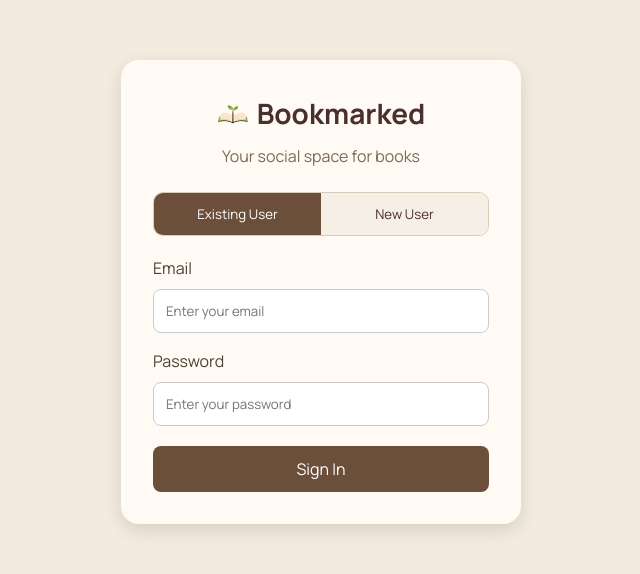
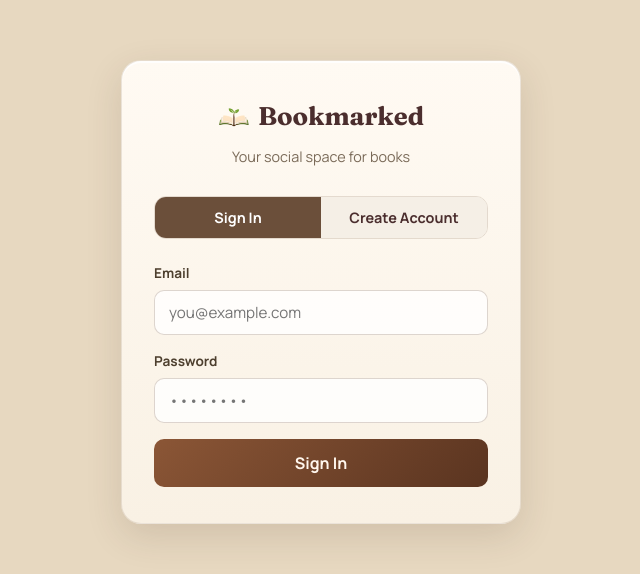
Before and after one commit to cmchen22/Bookmarked-, a React (Vite) app in the folder frontend/: page /signin in a window 1280 px wide. Shown: the part 108-682 px from the top of the page, without its empty margins (319-959 px from the left). Built offline with nearby package versions, Linux system fonts and the light colour scheme.

Commit message:
QOL polish: inline auth feedback, skeleton loaders, hover transitions, 404 page, CTA cleanup

```diff
--- a/frontend/src/pages/DashboardPage.tsx
+++ b/frontend/src/pages/DashboardPage.tsx
@@ -84,7 +84,7 @@ const readingItems: ReadingItem[] = [
   {
     id: 'moby-dick',
     title: 'Moby Dick',
-    author: 'Erin Morgenstern',
+    author: 'Herman Melville',
     progress: 59,
     progressLabel: '59% Complete',
     sessionTime: '8h 32m',
--- a/frontend/src/pages/LandingPage.tsx
+++ b/frontend/src/pages/LandingPage.tsx
@@ -57,11 +57,7 @@ export function LandingPage() {
               </Link>
 
               <Link className="secondary-cta" to="/discovery">
-                Find your next favorite book
-              </Link>
-
-              <Link className="tertiary-cta" to="/social">
-                Connect with readers from all over the world
+                Browse Books
               </Link>
             </div>
           </div>
--- /dev/null
+++ b/frontend/src/pages/SignInPage.css
@@ -0,0 +1,177 @@
+.signin-shell {
+  min-height: 100vh;
+  display: flex;
+  justify-content: center;
+  align-items: center;
+  background: var(--bg);
+  padding: 20px;
+}
+
+.signin-card {
+  width: 400px;
+  padding: 36px 32px;
+  border-radius: 20px;
+  background: linear-gradient(180deg, #fffaf3, #f9f1e4);
+  box-shadow:
+    0 2px 0 rgba(255, 255, 255, 0.85) inset,
+    0 12px 36px rgba(74, 53, 38, 0.14);
+  border: 1px solid rgba(112, 86, 62, 0.14);
+}
+
+.signin-brand {
+  text-align: center;
+  margin-bottom: 28px;
+}
+
+.signin-brand-link {
+  text-decoration: none;
+  color: #4b2e2e;
+  font-size: 1.6rem;
+  font-weight: 800;
+  display: inline-flex;
+  align-items: center;
+  justify-content: center;
+  gap: 8px;
+  font-family: var(--heading);
+}
+
+.signin-brand-link img {
+  width: 32px;
+  height: 32px;
+}
+
+.signin-tagline {
+  margin-top: 6px;
+  color: var(--muted);
+  font-size: 0.9rem;
+}
+
+.signin-logged-in {
+  text-align: center;
+}
+
+.signin-logged-in h2 {
+  color: #4b2e2e;
+  margin-bottom: 20px;
+  font-size: 1.2rem;
+}
+
+.signin-tab-row {
+  display: flex;
+  margin-bottom: 24px;
+  border-radius: 12px;
+  overflow: hidden;
+  border: 1px solid rgba(112, 86, 62, 0.18);
+}
+
+.signin-tab {
+  flex: 1;
+  padding: 11px;
+  border: none;
+  cursor: pointer;
+  font-size: 0.9rem;
+  font-weight: 700;
+  transition: background 0.18s ease, color 0.18s ease;
+}
+
+.signin-tab.active {
+  background: #6b4f3a;
+  color: #fff;
+}
+
+.signin-tab.inactive {
+  background: #f5efe6;
+  color: #4b2e2e;
+}
+
+.signin-tab.inactive:hover {
+  background: #eee3d5;
+}
+
+.signin-form {
+  display: flex;
+  flex-direction: column;
+  gap: 0;
+}
+
+.signin-label {
+  display: block;
+  font-size: 0.85rem;
+  font-weight: 700;
+  color: #4d3f2e;
+  margin-bottom: 6px;
+}
+
+.signin-input {
+  width: 100%;
+  padding: 11px 14px;
+  margin-bottom: 16px;
+  border-radius: 10px;
+  border: 1px solid rgba(112, 86, 62, 0.24);
+  background: rgba(255, 255, 255, 0.8);
+  font-size: 0.95rem;
+  outline: none;
+  transition: border-color 0.18s ease, box-shadow 0.18s ease;
+  box-sizing: border-box;
+}
+
+.signin-input:focus {
+  border-color: #9d673f;
+  box-shadow: 0 0 0 3px rgba(157, 103, 63, 0.12);
+}
+
+.signin-status {
+  border-radius: 10px;
+  padding: 10px 14px;
+  margin-bottom: 14px;
+  font-size: 0.88rem;
+  font-weight: 600;
+}
+
+.signin-status.success {
+  background: rgba(87, 143, 87, 0.12);
+  color: #3a6b3a;
+  border: 1px solid rgba(87, 143, 87, 0.24);
+}
+
+.signin-status.error {
+  background: rgba(180, 60, 60, 0.1);
+  color: #7a2a2a;
+  border: 1px solid rgba(180, 60, 60, 0.2);
+}
+
+.signin-submit {
+  width: 100%;
+  padding: 13px;
+  border: none;
+  border-radius: 10px;
+  background: linear-gradient(135deg, #8b5636, #5a3420);
+  color: #fff6ed;
+  font-size: 1rem;
+  font-weight: 700;
+  cursor: pointer;
+  transition: opacity 0.18s ease, transform 0.18s ease;
+}
+
+.signin-submit:hover {
+  opacity: 0.88;
+  transform: translateY(-1px);
+}
+
+.signin-signout-btn {
+  width: 100%;
+  padding: 13px;
+  border: none;
+  border-radius: 10px;
+  background: linear-gradient(135deg, #8b5636, #5a3420);
+  color: #fff6ed;
+  font-size: 1rem;
+  font-weight: 700;
+  cursor: pointer;
+  transition: opacity 0.18s ease, transform 0.18s ease;
+}
+
+.signin-signout-btn:hover {
+  opacity: 0.88;
+  transform: translateY(-1px);
+}
--- a/frontend/src/pages/SignInPage.tsx
+++ b/frontend/src/pages/SignInPage.tsx
@@ -1,11 +1,15 @@
 import { useState } from "react";
 import { Link } from "react-router-dom";
+import "./SignInPage.css";
+
+type StatusMsg = { type: "success" | "error"; text: string } | null;
 
 export default function SignInPage() {
   const [isNewUser, setIsNewUser] = useState(false);
   const [isLoggedIn, setIsLoggedIn] = useState(
-    localStorage.getItem("bookmarkedUser") ? true : false
+    !!localStorage.getItem("bookmarkedUser")
   );
+  const [status, setStatus] = useState<StatusMsg>(null);
 
   const [name, setName] = useState("");
   const [email, setEmail] = useState("");
@@ -18,12 +22,12 @@ export default function SignInPage() {
       const newUser = { name, email, password };
       localStorage.setItem("bookmarkedUser", JSON.stringify(newUser));
       setIsLoggedIn(true);
-      alert("Account created and signed in.");
+      setStatus({ type: "success", text: "Account created — welcome!" });
     } else {
       const savedUser = localStorage.getItem("bookmarkedUser");
 
       if (!savedUser) {
-        alert("No account found. Please sign up first.");
+        setStatus({ type: "error", text: "No account found. Please sign up first." });
         return;
       }
 
@@ -31,9 +35,9 @@ export default function SignInPage() {
 
       if (parsedUser.email === email && parsedUser.password === password) {
         setIsLoggedIn(true);
-        alert("Signed in successfully.");
+        setStatus({ type: "success", text: "Signed in successfully." });
       } else {
-        alert("Invalid email or password.");
+        setStatus({ type: "error", text: "Invalid email or password." });
       }
     }
 
@@ -44,188 +48,84 @@ export default function SignInPage() {
 
   const handleSignOut = () => {
     setIsLoggedIn(false);
-    alert("Signed out successfully.");
+    setStatus({ type: "success", text: "You have been signed out." });
   };
 
   return (
-    <div
-      style={{
-        minHeight: "100vh",
-        display: "flex",
-        justifyContent: "center",
-        alignItems: "center",
-        backgroundColor: "#f3ebdf",
-        padding: "20px",
-      }}
-    >
-      <div
-        style={{
-          width: "400px",
-          padding: "32px",
-          borderRadius: "18px",
-          backgroundColor: "#fffaf3",
-          boxShadow: "0 6px 18px rgba(0,0,0,0.12)",
-        }}
-      >
-        <div style={{ textAlign: "center", marginBottom: "24px" }}>
-          <Link
-            to="/"
-            style={{
-              textDecoration: "none",
-              color: "#4b2e2e",
-              fontSize: "28px",
-              fontWeight: "bold",
-              display: "flex",
-              alignItems: "center",
-              justifyContent: "center",
-              gap: "8px",
-            }}
-          >
-            <img
-              src="/Logo.png"
-              alt="logo"
-              style={{ width: "32px", height: "32px" }}
-            />
+    <div className="signin-shell">
+      <div className="signin-card">
+        <div className="signin-brand">
+          <Link to="/" className="signin-brand-link">
+            <img src="/Logo.png" alt="Bookmarked logo" />
             Bookmarked
           </Link>
-
-          <p style={{ marginTop: "8px", color: "#7a6a58" }}>
-            Your social space for books
-          </p>
+          <p className="signin-tagline">Your social space for books</p>
         </div>
 
+        {status && (
+          <p className={`signin-status ${status.type}`}>{status.text}</p>
+        )}
+
         {isLoggedIn ? (
-          <div style={{ textAlign: "center" }}>
-            <h2 style={{ color: "#4b2e2e", marginBottom: "16px" }}>
-              You are signed in
-            </h2>
-            <button
-              onClick={handleSignOut}
-              style={{
-                width: "100%",
-                padding: "12px",
-                border: "none",
-                borderRadius: "8px",
-                backgroundColor: "#6b4f3a",
-                color: "white",
-                fontSize: "16px",
-                cursor: "pointer",
-              }}
-            >
+          <div className="signin-logged-in">
+            <h2>You are signed in</h2>
+            <button className="signin-signout-btn" onClick={handleSignOut}>
               Sign Out
             </button>
           </div>
         ) : (
           <>
-            <div
-              style={{
-                display: "flex",
-                marginBottom: "20px",
-                borderRadius: "10px",
-                overflow: "hidden",
-                border: "1px solid #d8cbb8",
-              }}
-            >
+            <div className="signin-tab-row">
               <button
-                onClick={() => setIsNewUser(false)}
-                style={{
-                  flex: 1,
-                  padding: "12px",
-                  border: "none",
-                  backgroundColor: !isNewUser ? "#6b4f3a" : "#f5efe6",
-                  color: !isNewUser ? "white" : "#4b2e2e",
-                  cursor: "pointer",
-                }}
+                className={`signin-tab ${!isNewUser ? "active" : "inactive"}`}
+                onClick={() => { setIsNewUser(false); setStatus(null); }}
               >
-                Existing User
+                Sign In
               </button>
               <button
-                onClick={() => setIsNewUser(true)}
-                style={{
-                  flex: 1,
-                  padding: "12px",
-                  border: "none",
-                  backgroundColor: isNewUser ? "#6b4f3a" : "#f5efe6",
-                  color: isNewUser ? "white" : "#4b2e2e",
-                  cursor: "pointer",
-                }}
+                className={`signin-tab ${isNewUser ? "active" : "inactive"}`}
+                onClick={() => { setIsNewUser(true); setStatus(null); }}
               >
-                New User
+                Create Account
               </button>
             </div>
 
-            <form onSubmit={handleAuth}>
+            <form className="signin-form" onSubmit={handleAuth}>
               {isNewUser && (
                 <>
-                  <label style={{ display: "block", marginBottom: "8px" }}>
-                    Name
-                  </label>
+                  <label className="signin-label">Name</label>
                   <input
+                    className="signin-input"
                     type="text"
                     value={name}
                     onChange={(e) => setName(e.target.value)}
-                    placeholder="Enter your name"
-                    style={{
-                      width: "100%",
-                      padding: "12px",
-                      marginBottom: "16px",
-                      borderRadius: "8px",
-                      border: "1px solid #ccc",
-                    }}
+                    placeholder="Your name"
                     required
                   />
                 </>
               )}
 
-              <label style={{ display: "block", marginBottom: "8px" }}>
-                Email
-              </label>
+              <label className="signin-label">Email</label>
               <input
+                className="signin-input"
                 type="email"
                 value={email}
                 onChange={(e) => setEmail(e.target.value)}
-                placeholder="Enter your email"
-                style={{
-                  width: "100%",
-                  padding: "12px",
-                  marginBottom: "16px",
-                  borderRadius: "8px",
-                  border: "1px solid #ccc",
-                }}
+                placeholder="you@example.com"
                 required
               />
 
-              <label style={{ display: "block", marginBottom: "8px" }}>
-                Password
-              </label>
+              <label className="signin-label">Password</label>
               <input
+                className="signin-input"
                 type="password"
                 value={password}
                 onChange={(e) => setPassword(e.target.value)}
-                placeholder="Enter your password"
-                style={{
-                  width: "100%",
-                  padding: "12px",
-                  marginBottom: "20px",
-                  borderRadius: "8px",
-                  border: "1px solid #ccc",
-                }}
+                placeholder="••••••••"
                 required
               />
 
-              <button
-                type="submit"
-                style={{
-                  width: "100%",
-                  padding: "12px",
-                  border: "none",
-                  borderRadius: "8px",
-                  backgroundColor: "#6b4f3a",
-                  color: "white",
-                  fontSize: "16px",
-                  cursor: "pointer",
-                }}
-              >
+              <button className="signin-submit" type="submit">
                 {isNewUser ? "Create Account" : "Sign In"}
               </button>
             </form>
```
Also changed, not shown: frontend/src/App.css (+109 -16 lines), frontend/src/App.tsx (+22 -0 lines), frontend/src/pages/BookDetailPage.tsx (+11 -1 lines), frontend/src/pages/DiscoveryPage.tsx (+10 -3 lines), frontend/src/pages/HomePage.css (+7 -0 lines).
